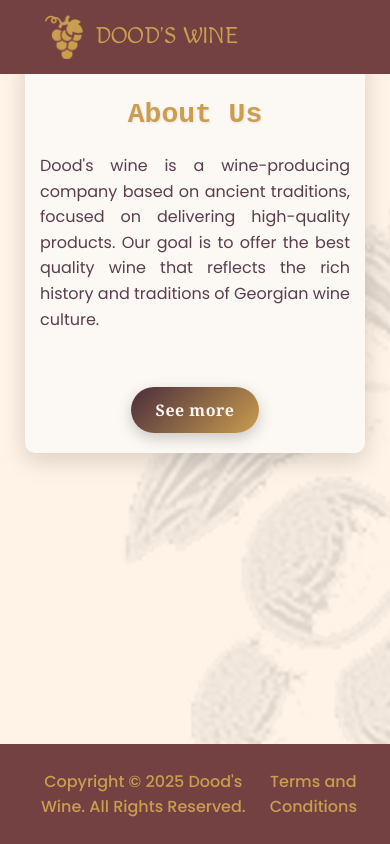
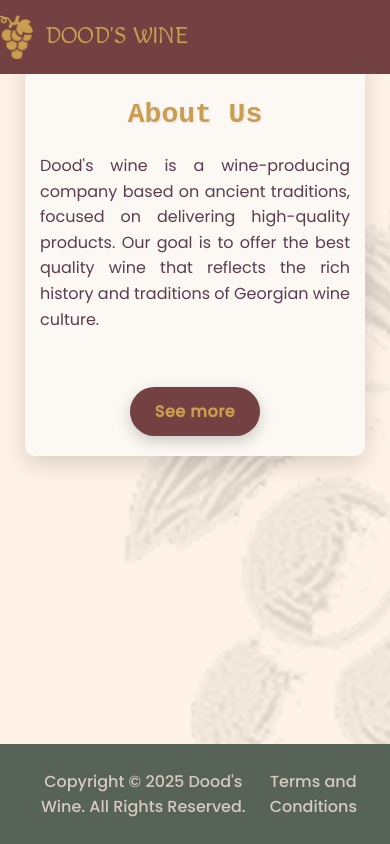
Before and after one commit to LukaDudauri7/doodswine, a React (Create React App) app in the folder client/: page /about in a window 390 px wide. Built offline with nearby package versions, Linux system fonts and the light colour scheme; no server answers.

Commit message:
redesign

```diff
--- a/client/src/components/About/About.css
+++ b/client/src/components/About/About.css
@@ -37,9 +37,9 @@
   border-radius: 25px;
   cursor: pointer;
   transition: all 0.3s ease;
-  font-family: 'Georgia', serif;
-  background: linear-gradient(135deg, #4a2d3c, #ca9d4f);
-  color: #fdf5f1;
+  font-family: 'poppins-medium';
+  background: #734142;
+  color: #ca9d4f;
   box-shadow: 0 5px 15px rgba(0, 0, 0, 0.2);
   letter-spacing: 0.5px;
 }
--- a/client/src/components/BottleDesign/BottleDesign.css
+++ b/client/src/components/BottleDesign/BottleDesign.css
@@ -84,7 +84,7 @@ label, p {
   margin: 40px auto;
   padding: 5px 5px;
   background: #ffffffee;
-  border-radius: 16px;
+  border-radius: 20px;
   box-shadow: 0 4px 18px rgba(0, 0, 0, 0.12);
   text-align: center;
   backdrop-filter: blur(6px);
@@ -198,4 +198,11 @@ label, p {
     margin: 0;
     margin-top: 40px;
   }
+  .chooseText{
+    font-size: 24px;
+  }
+  .color-circle {
+    width: 35px;
+    height: 35px;
+  }
 }
--- a/client/src/components/Footer/Footer.css
+++ b/client/src/components/Footer/Footer.css
@@ -1,9 +1,9 @@
 .footer{
     position: relative;
-    color: #ca9d4f;
+    color: #d5cbc1;
     z-index: 10;
     text-align: center;
-    background-color: #734142;
+    background-color: #576357;
 }
 .copyright{
     cursor: pointer;
--- a/client/src/components/NavBar/NavBar.css
+++ b/client/src/components/NavBar/NavBar.css
@@ -76,7 +76,7 @@
 
 .hamburger .bar {
   width: 25px;
-  height: 3px;
+  height: 2px;
   background-color: #f8f1e1;
 }
 .header-container {
@@ -175,7 +175,7 @@
 @media (max-width: 768px) {
   .auth-buttons{
     top: -5px;
-    left: -18px;
+    left: -25px;
   }
   .auth-buttons button:hover {
     transform: translateY(0);
@@ -210,7 +210,7 @@
     height: 44px;
   }
   .title {
-    margin-left: 30px;
+    margin-left: -20px;
   }
   .flag-container{
     margin-left: 5px;
--- a/client/src/components/NavBar/NavBar.jsx
+++ b/client/src/components/NavBar/NavBar.jsx
@@ -62,17 +62,17 @@ function NavBar({ user, logout, openModal, captions }) {
       </BrowserView>
 
       <MobileView className="header-container">
-        <div className="title">
-          <div className="header-logo"></div>
-          <div className="home-title">DOOD'S WINE</div>
-        </div>
-        {renderAuthButtons()}
         <div ref={menuRef}>
           <div className={`hamburger ${isMenuOpen ? "open" : ""}`} onClick={() => setIsMenuOpen(prev => !prev)}>
             <div className="bar" /><div className="bar" /><div className="bar" />
           </div>
           {isMenuOpen && <div className="mobile-menu">{renderLinks()}</div>}
         </div>
+        <div className="title">
+          <div className="header-logo"></div>
+          <div className="home-title">DOOD'S WINE</div>
+        </div>
+        {renderAuthButtons()}
       </MobileView>
     </nav>
   );
```
